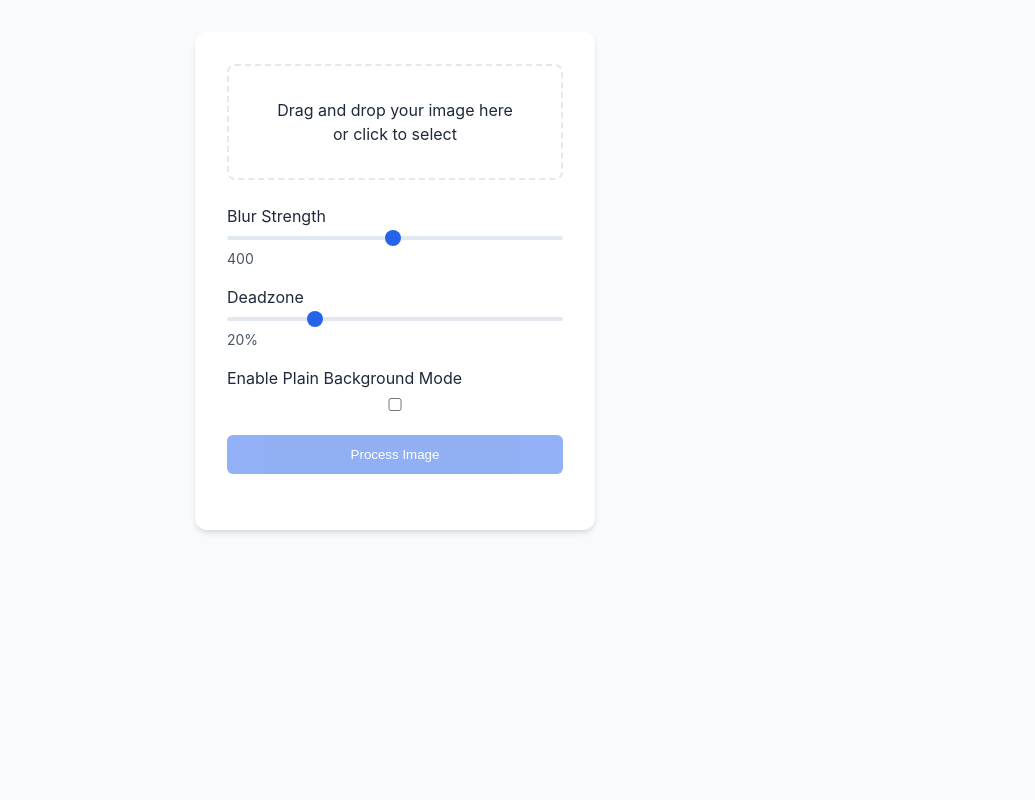
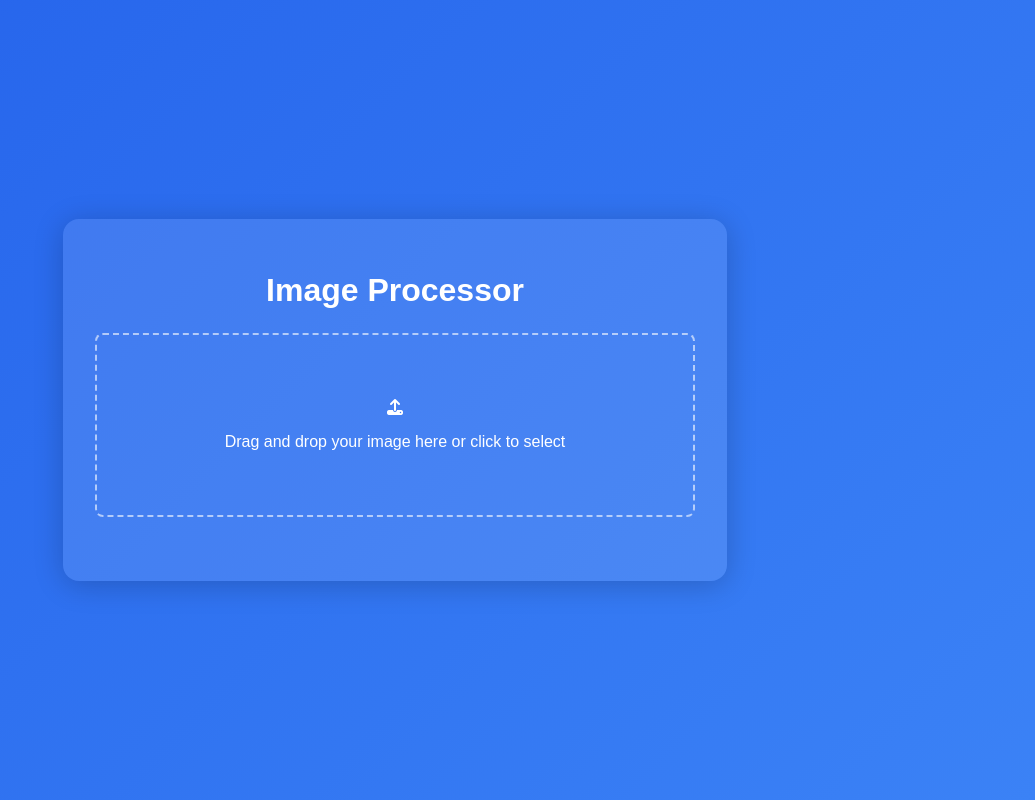
Before and after one commit to LautaroCavichia/image-extender-toolkit, a Flask app: page / in a window 1280 px wide. Shown: the whole page, without its empty margins (245-1280 px from the left). Run offline with Flask 3, Linux system fonts and the light colour scheme; some libraries are stand-ins or nearby versions.

Commit message:
Refactor image processing logic and add background removal options

```diff
--- a/app.py
+++ b/app.py
@@ -4,17 +4,15 @@ from flask import Flask, request, jsonify, send_file
 from collections import Counter
 from PIL import Image
 import io
+from rembg import remove
 
 app = Flask(__name__)
 
 TARGET_WIDTH = 1800
 TARGET_HEIGHT = 3200
 
-import cv2
-import numpy as np
-from PIL import Image
 
-def resize_with_edge_blur(image, blur_strength, deadzone_percent):
+def expand_with_edge_blur(image, blur_strength, deadzone_percent):
     """
     Resize the image to the target size with aggressive radial edge blur or plain background handling.
     If plain_background_mode is True, the background will be filled with a solid color or gradient.
@@ -27,11 +25,14 @@ def resize_with_edge_blur(image, blur_strength, deadzone_percent):
     if original_width >= TARGET_WIDTH and original_height >= TARGET_HEIGHT:
         return Image.fromarray(image)
 
-    # Calculate padding
-    top_pad = (TARGET_HEIGHT - original_height) // 2
-    bottom_pad = TARGET_HEIGHT - original_height - top_pad
-    left_pad = (TARGET_WIDTH - original_width) // 2
-    right_pad = TARGET_WIDTH - original_width - left_pad
+    offset_ratio = 0.15
+    total_vertical_padding = TARGET_HEIGHT - original_height
+    top_pad = int(total_vertical_padding * (0.5 + offset_ratio))
+    bottom_pad = total_vertical_padding - top_pad
+
+    total_horizontal_padding = TARGET_WIDTH - original_width
+    left_pad = total_horizontal_padding // 2
+    right_pad = total_horizontal_padding - left_pad
 
 
         # Use reflection (default mode)
@@ -101,7 +102,17 @@ def expand_with_dominant_color(image, target_width, target_height):
     expanded_image = Image.new('RGB', (target_width, target_height), dominant_color)
 
     # Paste the original image in the center of the new image
-    expanded_image.paste(image, (int((target_width - image.width) / 2), int((target_height - image.height) / 2)))
+    # Calculate the offset for pasting
+    offset_ratio = 0.15  # 20% offset for more space at the top
+    vertical_padding = target_height - image.height
+    horizontal_padding = target_width - image.width
+
+    # Adjust the Y-coordinate for the offset
+    y_offset = int(vertical_padding * (0.5 + offset_ratio))  # Shift down by 20% more space at the top
+    x_offset = horizontal_padding // 2  # Centered horizontally
+
+    # Paste the original image at the adjusted position
+    expanded_image.paste(image, (x_offset, y_offset))
 
     return expanded_image
 
@@ -120,6 +131,65 @@ def upscale_image(image, min_height):
 
     return image
 
+
+def remove_background_lighter(image):
+    # Convert image to numpy array
+    image_np = np.array(image)
+
+    # Enhance contrast with CLAHE
+    lab = cv2.cvtColor(image_np, cv2.COLOR_RGB2LAB)
+    l, a, b = cv2.split(lab)
+    clahe = cv2.createCLAHE(clipLimit=2.0, tileGridSize=(8, 8))
+    cl = clahe.apply(l)
+    lab = cv2.merge((cl, a, b))
+    image_np = cv2.cvtColor(lab, cv2.COLOR_LAB2RGB)
+
+    # Apply Gaussian Blur to smooth out the image and reduce noise
+    image_np = cv2.GaussianBlur(image_np, (5, 5), 0)
+
+    # Generate initial mask with edge detection
+    edges = cv2.Canny(image_np, 100, 200)
+    mask = np.zeros(image_np.shape[:2], np.uint8)
+    mask[edges > 0] = cv2.GC_PR_FGD
+
+    # Rectangle initialization (adjust the rectangle as needed)
+    height, width = image_np.shape[:2]
+    rect = (20, 20, width - 40, height - 40)
+
+    # Background and foreground models for grabCut
+    bgd_model = np.zeros((1, 65), np.float64)
+    fgd_model = np.zeros((1, 65), np.float64)
+
+    # Apply grabCut with more iterations for refinement
+    cv2.grabCut(image_np, mask, rect, bgd_model, fgd_model, 15, cv2.GC_INIT_WITH_RECT)
+
+    # Refine mask by setting definite foreground and background regions
+    mask2 = np.copy(mask)
+    mask2[(mask == 2) | (mask == 0)] = 0
+    mask2[(mask == 1) | (mask == 3)] = 1
+
+    # Create the final image (foreground with alpha channel)
+    result_rgba = np.dstack([image_np, mask2.astype(np.uint8) * 255])
+
+    return Image.fromarray(result_rgba)
+
+
+def remove_background_precise(image):
+    """
+    Removes the background using rembg.
+    """
+    # Convert the input image to a numpy array
+    input_array = np.array(image.convert("RGBA"))
+
+    # Use rembg to remove the background
+    output_array = remove(input_array)
+
+    # Convert the output array back to a PIL Image
+    output_image = Image.fromarray(output_array)
+
+    return output_image
+
+
 @app.route('/process', methods=['POST'])
 def process_image():
     if 'image' not in request.files:
@@ -128,36 +198,45 @@ def process_image():
     file = request.files['image']
     image = Image.open(file).convert("RGBA")
 
-    # Get the blur strength from the form data, ensuring it is odd
-    blur_strength = int(request.form.get('blur_strength', 300))
-    blur_strength = blur_strength + 1 if blur_strength % 2 == 0 else blur_strength
+    # Get the operation from the form data
+    operation = request.form.get('operation', 'resize')
 
-    # Get the deadzone percentage from the form data
-    deadzone = request.form.get('deadzone', 20)
+    # Preprocess
+    image = upscale_image(image, min_height=1000)
 
-    # Check if plain background mode is enabled (from the checkbox in the form)
-    plain_background_mode = request.form.get('plain_background_mode', 'false') == 'true'
-    print(plain_background_mode)
-
-    image = upscale_image(image, min_height=1000)
-    # Process the image with the new option for plain background mode
-
-    if plain_background_mode:
+    if operation == 'remove_bg_fast':
+        processed_image = remove_background_lighter(image)
+    elif operation == 'remove_bg_precise':
+        processed_image = remove_background_precise(image)
+    elif operation == 'expand_image':
+        processed_image = expand_with_edge_blur(image, blur_strength=400, deadzone_percent=20)
+    elif operation == 'expand_color':
         processed_image = expand_with_dominant_color(image, TARGET_WIDTH, TARGET_HEIGHT)
+    elif operation == 'resize':
+        # Default resize operation
+        blur_strength = int(request.form.get('blur_strength', 300))
+        blur_strength = blur_strength + 1 if blur_strength % 2 == 0 else blur_strength
+        deadzone = int(request.form.get('deadzone', 20))
+        plain_background_mode = request.form.get('plain_background_mode', 'false') == 'true'
+        if plain_background_mode:
+            processed_image = expand_with_dominant_color(image, TARGET_WIDTH, TARGET_HEIGHT)
+        else:
+            processed_image = expand_with_edge_blur(image, blur_strength, deadzone)
     else:
-        processed_image = resize_with_edge_blur(image, blur_strength, deadzone)
+        return jsonify({"error": "Invalid operation"}), 400
 
     # Save the processed image to a byte stream and send it back
     img_io = io.BytesIO()
     processed_image.save(img_io, 'PNG')
     img_io.seek(0)
 
-    return send_file(img_io, mimetype='image/png')
+    return send_file(img_io, mimetype='image/png', as_attachment=False)
 
 
 @app.route('/')
 def index():
     return send_file('templates/index.html')
 
+
 if __name__ == '__main__':
     app.run(debug=True)
--- a/templates/index.html
+++ b/templates/index.html
@@ -4,277 +4,263 @@
     <meta charset="UTF-8">
     <meta name="viewport" content="width=device-width, initial-scale=1.0">
     <title>Image Processor</title>
+    <script src="https://kit.fontawesome.com/a076d05399.js" crossorigin="anonymous"></script>
     <style>
-        :root {
-            --primary-color: #2563eb;
-            --background-color: #f8fafc;
-            --card-background: #ffffff;
-            --text-color: #1e293b;
-            --border-color: #e2e8f0;
-        }
-
-        * {
+        body {
             margin: 0;
-            padding: 0;
-            box-sizing: border-box;
-        }
-
-        body {
-            font-family: -apple-system, BlinkMacSystemFont, 'Segoe UI', Roboto, Oxygen, Ubuntu, Cantarell, sans-serif;
-            background-color: var(--background-color);
-            color: var(--text-color);
-            line-height: 1.5;
-            padding: 2rem;
+            font-family: Arial, sans-serif;
+            background: linear-gradient(135deg, #2563eb, #3b82f6);
+            color: #fff;
+            display: flex;
+            justify-content: center;
+            align-items: center;
+            height: 100vh;
         }
 
         .container {
-            max-width: 400px;
-            margin: 0 auto;
+            text-align: center;
+            max-width: 600px;
+            width: 100%;
+            background: rgba(255, 255, 255, 0.1);
+            border-radius: 16px;
+            padding: 2rem;
+            box-shadow: 0px 4px 30px rgba(0, 0, 0, 0.2);
         }
 
-        .card {
-            background: var(--card-background);
-            border-radius: 12px;
-            padding: 2rem;
-            box-shadow: 0 4px 6px -1px rgba(0, 0, 0, 0.1), 0 2px 4px -1px rgba(0, 0, 0, 0.06);
+        h1 {
+            font-size: 2rem;
+            margin-bottom: 1.5rem;
         }
 
         .drop-area {
-            border: 2px dashed var(--border-color);
+            border: 2px dashed rgba(255, 255, 255, 0.6);
+            border-radius: 8px;
+            padding: 3rem;
+            text-align: center;
+            margin-bottom: 2rem;
+            cursor: pointer;
+            transition: all 0.3s ease;
+        }
+
+        .drop-area:hover {
+            background: rgba(255, 255, 255, 0.1);
+            border-color: #fff;
+        }
+
+        .popup {
+            display: none;
+            position: fixed;
+            top: 50%;
+            left: 50%;
+            transform: translate(-50%, -50%);
+            background: #fff;
+            color: #000;
+            width: 90%;
+            max-width: 400px;
             border-radius: 8px;
             padding: 2rem;
             text-align: center;
-            cursor: pointer;
-            transition: all 0.3s ease;
-            margin-bottom: 1.5rem;
+            box-shadow: 0 4px 20px rgba(0, 0, 0, 0.2);
         }
 
-        .drop-area.dragover {
-            border-color: var(--primary-color);
-            background-color: rgba(37, 99, 235, 0.05);
+        .popup .options {
+            display: grid;
+            grid-template-columns: repeat(2, 1fr);
+            gap: 1rem;
+            margin-top: 1rem;
         }
 
-        .controls {
-            display: flex;
-            flex-direction: column;
-            gap: 1rem;
-            margin-bottom: 1.5rem;
+        .option {
+            background: rgba(37, 99, 235, 0.1);
+            padding: 1rem;
+            border-radius: 8px;
+            cursor: pointer;
+            transition: transform 0.2s ease, background 0.2s ease;
         }
 
-        .control-group {
-            display: flex;
-            flex-direction: column;
-            gap: 0.5rem;
+        .option:hover {
+            background: rgba(37, 99, 235, 0.2);
+            transform: translateY(-5px);
         }
 
-        .slider {
-            width: 100%;
-            height: 4px;
-            -webkit-appearance: none;
-            background: var(--border-color);
-            border-radius: 2px;
-            outline: none;
+        .spinner {
+            display: none;
+            margin-top: 1rem;
         }
 
-        .slider::-webkit-slider-thumb {
-            -webkit-appearance: none;
-            width: 16px;
-            height: 16px;
-            background: var(--primary-color);
-            border-radius: 50%;
-            cursor: pointer;
-            transition: all 0.2s ease;
+        .success {
+            display: none;
+            margin-top: 1rem;
         }
 
-        .slider::-webkit-slider-thumb:hover {
-            transform: scale(1.1);
-        }
-
-        .preview-container {
-            margin-top: 1.5rem;
-            text-align: center;
-        }
-
-        .preview-image {
-            max-width: 100%;
-            height: auto;
-            border-radius: 8px;
+        .preview {
+            margin-top: 1rem;
             display: none;
         }
 
         .button {
-            background-color: var(--primary-color);
-            color: white;
-            border: none;
+            background: #2563eb;
+            color: #fff;
             padding: 0.75rem 1.5rem;
-            border-radius: 6px;
-            cursor: pointer;
-            font-weight: 500;
-            transition: all 0.2s ease;
-            width: 100%;
+            border-radius: 8px;
+            font-weight: bold;
+            text-decoration: none;
+            transition: all 0.3s ease;
+            display: inline-block;
+            margin-top: 1rem;
         }
 
         .button:hover {
-            opacity: 0.9;
-            transform: translateY(-1px);
-        }
-
-        .button:disabled {
-            opacity: 0.5;
-            cursor: not-allowed;
-        }
-
-        .value-display {
-            font-size: 0.875rem;
-            color: var(--text-color);
-            opacity: 0.8;
+            background: #1d4ed8;
         }
     </style>
 </head>
 <body>
     <div class="container">
-        <div class="card">
+        <h1>Image Processor</h1>
         <div class="drop-area" id="dropArea">
-                <p>Drag and drop your image here<br>or click to select</p>
+            <p><i class="fas fa-upload"></i></p>
+            <p>Drag and drop your image here or click to select</p>
             <input type="file" id="fileInput" hidden accept="image/*">
         </div>
-
-            <div class="controls">
-                <div class="control-group">
-                    <label for="blur_strength">Blur Strength</label>
-                    <input type="range" id="blur_strength" class="slider" min="10" max="800" value="400">
-                    <span class="value-display" id="blur_value">400</span>
+        <div class="popup" id="popup">
+            <h2>Select an Operation</h2>
+            <div class="options">
+                <div class="option" id="removeBg-fast">
+                    <i class="fas fa-eraser"></i>
+                    <p>Remove Background fast</p>
                 </div>
-
-                <div class="control-group">
-                    <label for="deadzone">Deadzone</label>
-                    <input type="range" id="deadzone" class="slider" min="10" max="50" value="20">
-                    <span class="value-display" id="deadzone_value">20%</span>
+                <div class="option" id="removeBg-precise">
+                    <i class="fas fa-eraser"></i>
+                    <p>Remove Background precise</p>
                 </div>
-
-                <!-- Checkbox for plain background mode -->
-                <div class="control-group">
-                    <label for="plain_background_mode">Enable Plain Background Mode</label>
-                    <input type="checkbox" id="plain_background_mode" name="plain_background_mode">
+                <div class="option" id="expandImage">
+                    <i class="fas fa-expand-alt"></i>
+                    <p>Content-Aware Expand</p>
+                </div>
+                <div class="option" id="expandColor">
+                    <i class="fas fa-fill-drip"></i>
+                    <p>Color Expand</p>
                 </div>
             </div>
-
-            <button id="processButton" class="button" disabled>Process Image</button>
-
-            <div class="preview-container">
-                <img id="previewImage" class="preview-image" alt="Processed image">
-                <a id="downloadLink" style="display: none;">
-                    <button class="button" style="margin-top: 1rem;">Download Image</button>
-                </a>
         </div>
+        <div class="spinner" id="spinner">
+            <i class="fas fa-spinner fa-spin"></i>
+            <p>Processing...</p>
+        </div>
+        <div class="preview" id="preview">
+            <img src="" alt="Processed Image" id="previewImg" style="max-width:300px; border-radius: 8px;">
+        </div>
+        <div class="success" id="success">
+            <p>Operation completed! Download your image below:</p>
+            <a href="#" class="button" id="downloadBtn">Download Image</a>
         </div>
     </div>
 
     <script>
+        // DOM Elements
         const dropArea = document.getElementById('dropArea');
         const fileInput = document.getElementById('fileInput');
-        const processButton = document.getElementById('processButton');
-        const previewImage = document.getElementById('previewImage');
-        const downloadLink = document.getElementById('downloadLink');
-        const blurStrength = document.getElementById('blur_strength');
-        const deadzone = document.getElementById('deadzone');
-        const blurValue = document.getElementById('blur_value');
-        const deadzoneValue = document.getElementById('deadzone_value');
-        const plainBackgroundMode = document.getElementById('plain_background_mode');
+        const popup = document.getElementById('popup');
+        const spinner = document.getElementById('spinner');
+        const success = document.getElementById('success');
+        const preview = document.getElementById('preview');
+        const previewImg = document.getElementById('previewImg');
+        const downloadBtn = document.getElementById('downloadBtn');
 
-        // Drag and drop handlers
-        ['dragenter', 'dragover', 'dragleave', 'drop'].forEach(eventName => {
-            dropArea.addEventListener(eventName, preventDefaults, false);
+        let selectedFile = null;
+
+        // Drag-and-Drop Handlers
+        dropArea.addEventListener('click', () => fileInput.click());
+
+        dropArea.addEventListener('dragover', (e) => {
+            e.preventDefault();
+            dropArea.style.background = 'rgba(255, 255, 255, 0.1)';
         });
 
-        function preventDefaults(e) {
-            e.preventDefault();
-            e.stopPropagation();
-        }
-
-        ['dragenter', 'dragover'].forEach(eventName => {
-            dropArea.addEventListener(eventName, () => {
-                dropArea.classList.add('dragover');
-            });
+        dropArea.addEventListener('dragleave', () => {
+            dropArea.style.background = 'transparent';
         });
 
-        ['dragleave', 'drop'].forEach(eventName => {
-            dropArea.addEventListener(eventName, () => {
-                dropArea.classList.remove('dragover');
-            });
+        dropArea.addEventListener('drop', (e) => {
+            e.preventDefault();
+            dropArea.style.background = 'transparent';
+            const files = e.dataTransfer.files;
+            handleFiles(files);
         });
 
-        dropArea.addEventListener('drop', handleDrop);
-        dropArea.addEventListener('click', () => fileInput.click());
-        fileInput.addEventListener('change', handleFileSelect);
+        fileInput.addEventListener('change', (e) => handleFiles(e.target.files));
 
-        // Update value displays
-        blurStrength.addEventListener('input', () => {
-            blurValue.textContent = blurStrength.value;
-        });
-
-        deadzone.addEventListener('input', () => {
-            deadzoneValue.textContent = `${deadzone.value}%`;
-        });
-
-        function handleDrop(e) {
-            const dt = e.dataTransfer;
-            const files = dt.files;
-            handleFiles(files);
-        }
-
-        function handleFileSelect(e) {
-            const files = e.target.files;
-            handleFiles(files);
-        }
-
+        // Handle File Selection
         function handleFiles(files) {
             if (files.length > 0) {
-                processButton.disabled = false;
+                selectedFile = files[0];
+                if (validateImage(selectedFile)) {
+                    popup.style.display = 'block';
+                } else {
+                    alert('Please upload a valid image file.');
+                }
             }
         }
 
-        processButton.addEventListener('click', async () => {
-    const file = fileInput.files[0];
-    if (!file) return;
+        // Validate Uploaded File
+        function validateImage(file) {
+            const validTypes = ['image/jpeg', 'image/png', 'image/gif', 'image/webp'];
+            if (!validTypes.includes(file.type)) {
+                console.error('Invalid file type:', file.type);
+                return false;
+            }
+            return true;
+        }
 
-    // Ensure we pass the correct value for the plain_background_mode checkbox
-    const plainBackgroundModeValue = plainBackgroundMode.checked ? 'true' : 'false';
+        // Process Image with Selected Operation
+        async function processImage(action) {
+            if (!selectedFile) {
+                alert('No file selected. Please upload an image first.');
+                return;
+            }
 
             const formData = new FormData();
-    formData.append('image', file);
-    formData.append('blur_strength', blurStrength.value);
-    formData.append('deadzone', deadzone.value);
-    formData.append('plain_background_mode', plainBackgroundModeValue); // Pass the checkbox value
+            formData.append('image', selectedFile);
+            formData.append('operation', action);
 
-    processButton.disabled = true;
-    processButton.textContent = 'Processing...';
+            popup.style.display = 'none';
+            spinner.style.display = 'block';
 
             try {
                 const response = await fetch('/process', {
                     method: 'POST',
-            body: formData
+                    body: formData,
                 });
 
-        if (response.ok) {
+                if (!response.ok) {
+                    const errorData = await response.json();
+                    throw new Error(errorData.error || 'Processing failed.');
+                }
+
                 const blob = await response.blob();
-            const imageUrl = URL.createObjectURL(blob);
+                const url = URL.createObjectURL(blob);
 
-            previewImage.src = imageUrl;
-            previewImage.style.display = 'block';
+                // Show the result
+                spinner.style.display = 'none';
+                preview.style.display = 'block';
+                previewImg.src = url;
 
-            downloadLink.href = imageUrl;
-            downloadLink.download = 'processed_image.png';
-            downloadLink.style.display = 'block';
+                success.style.display = 'block';
+                downloadBtn.href = url;
+                downloadBtn.download = 'processed-image.png';
+            } catch (error) {
+                console.error('Error during image processing:', error);
+                alert(`Something went wrong: ${error.message}`);
+                spinner.style.display = 'none';
             }
-    } catch (error) {
-        console.error('Error:', error);
-    } finally {
-        processButton.disabled = false;
-        processButton.textContent = 'Process Image';
         }
-});
 
+        // Attach Event Listeners for Operation Buttons
+        document.getElementById('removeBg-fast').addEventListener('click', () => processImage('remove_bg_fast'));
+        document.getElementById('removeBg-precise').addEventListener('click', () => processImage('remove_bg_precise'));
+        document.getElementById('expandImage').addEventListener('click', () => processImage('expand_image'));
+        document.getElementById('expandColor').addEventListener('click', () => processImage('expand_color'));
     </script>
 </body>
 </html>
```
Lines whose indentation alone changed are shown as unchanged.
